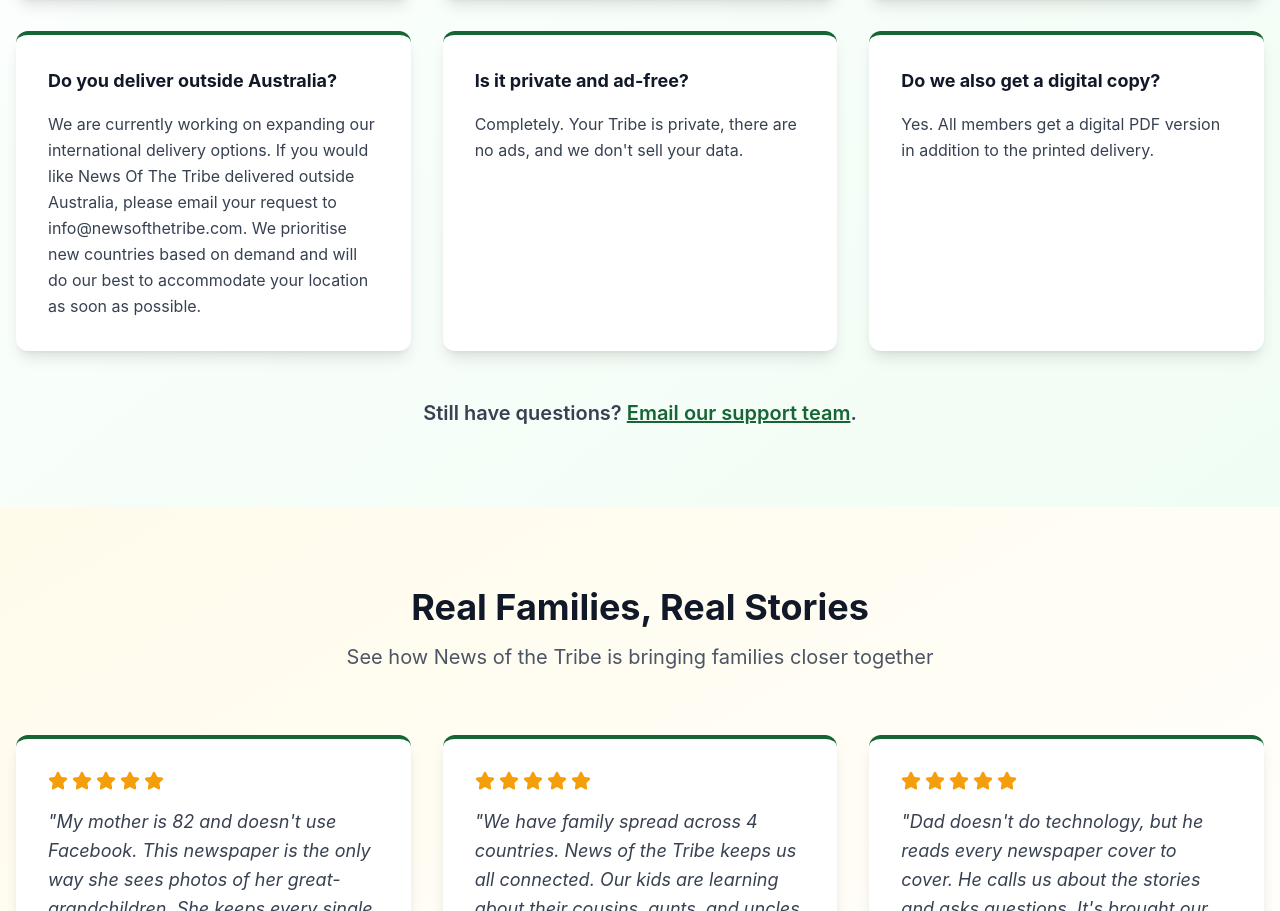
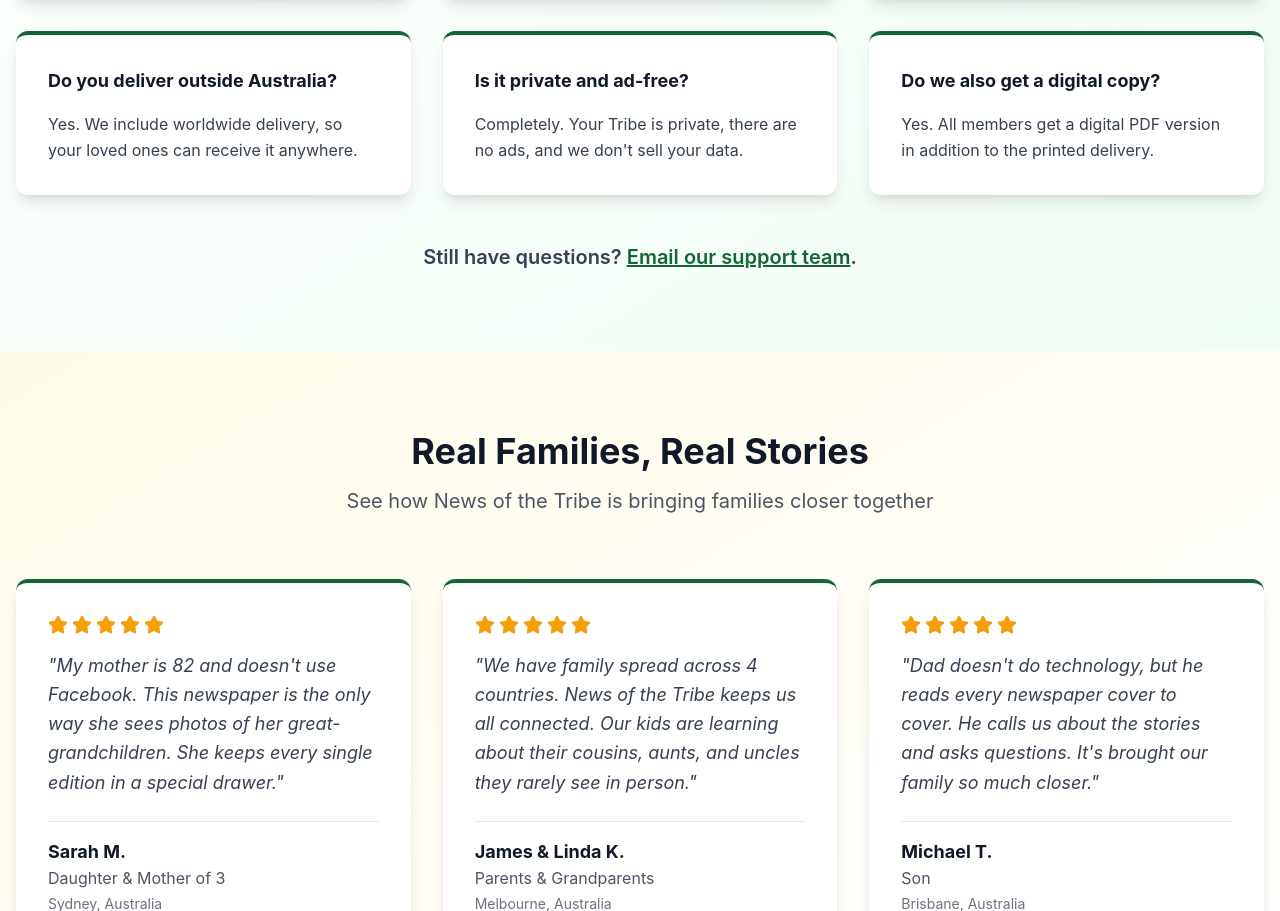
Before and after one commit to nottfabien/news-of-the-tribe, a Next.js app: page /gift-for-grandma in a window 1280 px wide. Shown: the part 6586-7497 px from the top of the page. Built offline with nearby package versions, Linux system fonts and the light colour scheme; no server answers.

Commit message:
feat: use env vars for app store URLs

```diff
--- a/components/NewsOfTheTribe.tsx
+++ b/components/NewsOfTheTribe.tsx
@@ -188,7 +188,7 @@ const NewsOfTheTribe = ({
     },
     {
       question: "Do you deliver outside Australia?",
-      answer: "We are currently working on expanding our international delivery options. If you would like News Of The Tribe delivered outside Australia, please email your request to info@newsofthetribe.com. We prioritise new countries based on demand and will do our best to accommodate your location as soon as possible.",
+      answer: "Yes. We include worldwide delivery, so your loved ones can receive it anywhere.",
     },
     {
       question: "Is it private and ad-free?",
@@ -689,14 +689,14 @@ const NewsOfTheTribe = ({
           </p>
           <div className="flex flex-col sm:flex-row gap-6 justify-center items-center mb-8">
             <a
-              href="https://play.google.com/store/apps/details?id=com.newsofthetribe.app"
+              href={process.env.NEXT_PUBLIC_PLAY_STORE_URL ?? "https://play.google.com/store/apps/details?id=com.newsofthetribe.app"}
               target="_blank" rel="noopener noreferrer"
               className="bg-white text-green-800 px-10 py-4 rounded-lg font-bold text-lg hover:bg-green-50 transition-colors shadow-lg inline-flex items-center gap-3 min-w-[200px] justify-center"
             >
               <Download size={24} />Google Play
             </a>
             <a
-              href="https://apps.apple.com/us/app/news-of-the-tribe/id6751501446"
+              href={process.env.NEXT_PUBLIC_APP_STORE_URL ?? "https://apps.apple.com/us/app/news-of-the-tribe/id6751501446"}
               target="_blank" rel="noopener noreferrer"
               className="bg-white text-green-800 px-10 py-4 rounded-lg font-bold text-lg hover:bg-green-50 transition-colors shadow-lg inline-flex items-center gap-3 min-w-[200px] justify-center"
             >
```
